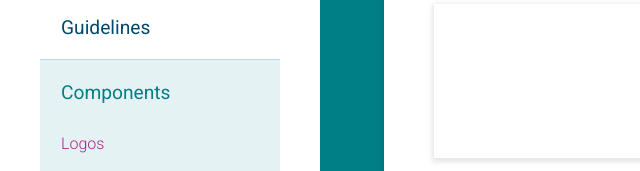
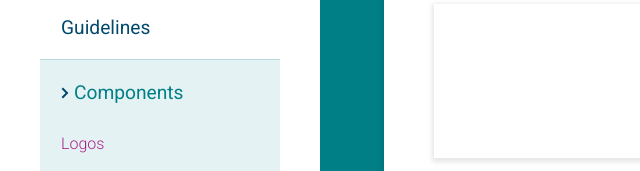
Before and after one commit to yminiawi/broxbourne-design-system, a website: page app/components.html in a window 1280 px wide. Shown: the part 268-439 px from the top of the page, 0-640 px from the left. Drawn offline with nearby package versions, Linux system fonts and the light colour scheme; files that its build step writes are made by us from their sources.

Commit message:
corrected components to have correct active class on a element not li

```diff
--- a/app/components.html
+++ b/app/components.html
@@ -80,7 +80,7 @@
                 <li class="nav-item"><a data-spy="scroll" href="guidelines.html#writing-guidelines" class="nav-link">Writing guidelines</a></li> -->
               </ul>
               <ul class="navigation nav flex-column active-nav-ul">
-                <li class="nav-item primary-nav-active"><a data-spy="scroll" href="#start-content" class="nav-link"><h3>Components</h3></a></li>
+                <li class="nav-item"><a data-spy="scroll" href="#start-content" class="nav-link primary-nav-active"><h3>Components</h3></a></li>
                 <li class="nav-item"><a data-spy="scroll" href="#logos" class="nav-link">Logos</a></li>
                 <li class="nav-item"><a data-spy="scroll" href="#forms-c" class="nav-link">Form components</a></li>
                 <li class="nav-item"><a data-spy="scroll" href="#buttons" class="nav-link">Buttons</a></li>
```
